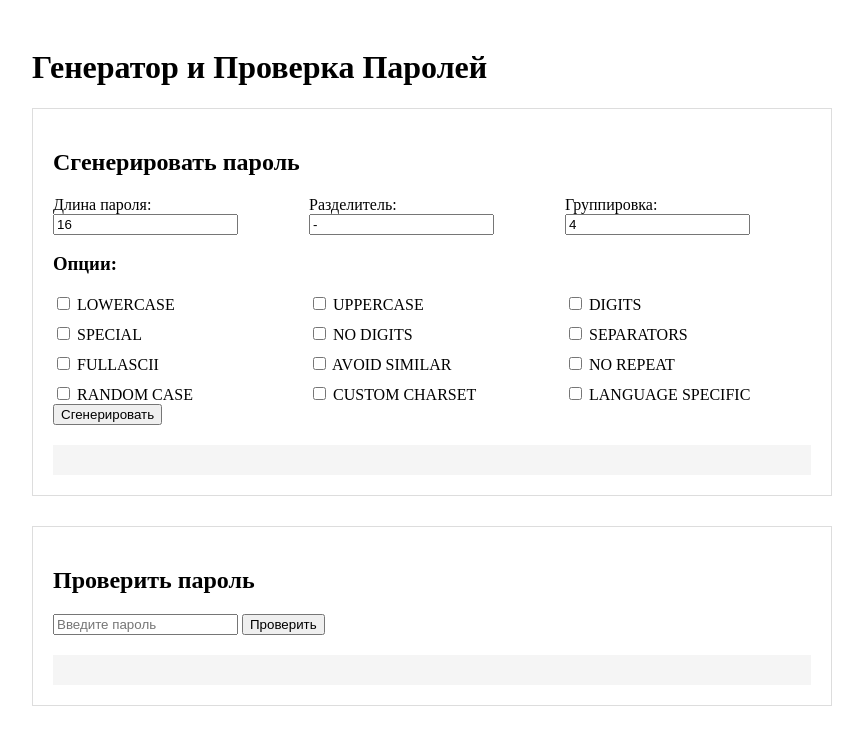
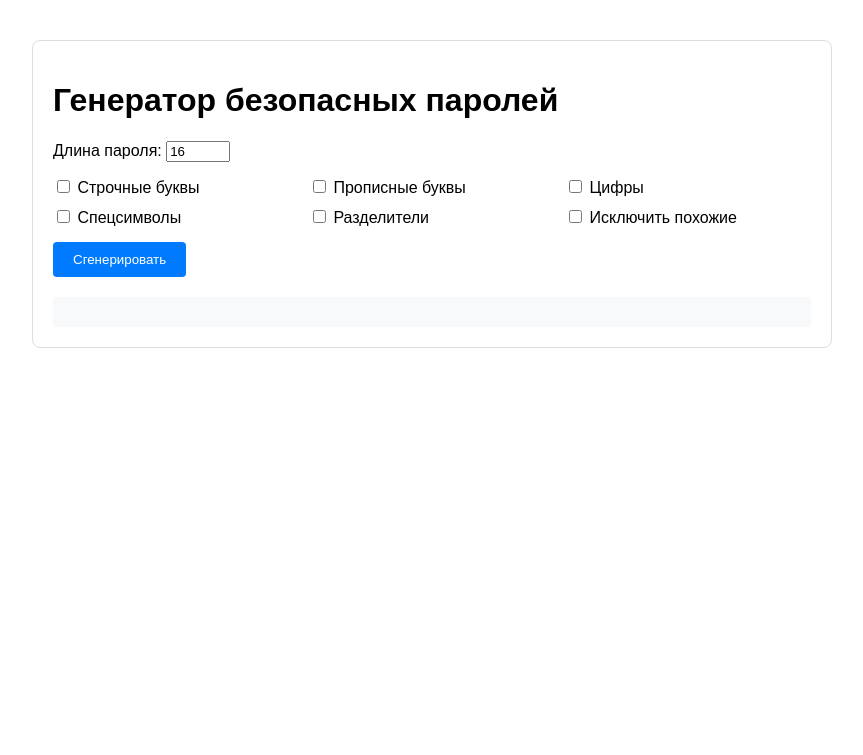
Before and after one commit to Gnfw/psw, a Flask app: page / in a window 1280 px wide. Shown: the top 755 px of the page, without its empty margins (208-1071 px from the left). Run offline with Flask 3, Linux system fonts and the light colour scheme.

Commit message:
Update index.html

```diff
--- a/templates/index.html
+++ b/templates/index.html
@@ -1,114 +1,73 @@
-<!-- templates/index.html -->
 <!DOCTYPE html>
 <html>
 <head>
-    <title>Password Manager</title>
+    <meta charset="UTF-8">
+    <title>Генератор паролей</title>
     <style>
-        .container { max-width: 800px; margin: 0 auto; padding: 20px; }
-        .section { margin-bottom: 30px; border: 1px solid #ddd; padding: 20px; }
-        .options-grid { display: grid; grid-template-columns: repeat(3, 1fr); gap: 10px; }
-        .result { margin-top: 20px; padding: 15px; background: #f5f5f5; }
+        body { font-family: Arial, sans-serif; max-width: 800px; margin: 20px auto; padding: 20px; }
+        .container { border: 1px solid #ddd; padding: 20px; border-radius: 8px; }
+        .options { display: grid; grid-template-columns: repeat(3, 1fr); gap: 10px; margin: 15px 0; }
+        button { background: #007bff; color: white; border: none; padding: 10px 20px; border-radius: 4px; cursor: pointer; }
+        button:hover { background: #0056b3; }
+        .result { margin-top: 20px; padding: 15px; background: #f8f9fa; border-radius: 4px; }
+        .error { color: #dc3545; }
     </style>
 </head>
 <body>
     <div class="container">
-        <h1>Генератор и Проверка Паролей</h1>
+        <h1>Генератор безопасных паролей</h1>
 
-        <!-- Генерация пароля -->
-        <div class="section">
-            <h2>Сгенерировать пароль</h2>
-            <div class="options-grid">
-                <div>
-                    <label>Длина пароля: <input type="number" id="length" value="16" min="8"></label>
-                </div>
-                <div>
-                    <label>Разделитель: <input type="text" id="separator" value="-" maxlength="1"></label>
-                </div>
-                <div>
-                    <label>Группировка: <input type="number" id="group_size" value="4" min="1"></label>
-                </div>
+        <div>
+            <label>Длина пароля:
+                <input type="number" id="length" value="16" min="8" max="100">
+            </label>
+
+            <div class="options">
+                <label><input type="checkbox" name="option" value="OPT_LOWERCASE"> Строчные буквы</label>
+                <label><input type="checkbox" name="option" value="OPT_UPPERCASE"> Прописные буквы</label>
+                <label><input type="checkbox" name="option" value="OPT_DIGITS"> Цифры</label>
+                <label><input type="checkbox" name="option" value="OPT_SPECIAL"> Спецсимволы</label>
+                <label><input type="checkbox" name="option" value="OPT_SEPARATORS"> Разделители</label>
+                <label><input type="checkbox" name="option" value="OPT_AVOID_SIMILAR"> Исключить похожие</label>
             </div>
 
-            <h3>Опции:</h3>
-            <div class="options-grid" id="options"></div>
-
             <button onclick="generatePassword()">Сгенерировать</button>
-            <div class="result" id="generation-result"></div>
         </div>
 
-        <!-- Проверка пароля -->
-        <div class="section">
-            <h2>Проверить пароль</h2>
-            <input type="password" id="password-to-check" placeholder="Введите пароль">
-            <button onclick="checkPassword()">Проверить</button>
-            <div class="result" id="check-result"></div>
-        </div>
+        <div class="result" id="result"></div>
     </div>
 
     <script>
-        // Динамическая загрузка опций
-        const options = [
-            'OPT_LOWERCASE', 'OPT_UPPERCASE', 'OPT_DIGITS', 'OPT_SPECIAL',
-            'OPT_NO_DIGITS', 'OPT_SEPARATORS', 'OPT_FULLASCII', 'OPT_AVOID_SIMILAR',
-            'OPT_NO_REPEAT', 'OPT_RANDOM_CASE', 'OPT_CUSTOM_CHARSET', 'OPT_LANGUAGE_SPECIFIC'
-        ];
-
-        const optionsContainer = document.getElementById('options');
-        options.forEach(opt => {
-            optionsContainer.innerHTML += `
-                <label>
-                    <input type="checkbox" value="${opt}">
-                    ${opt.replace('OPT_', '').replace('_', ' ')}
-                </label>
-            `;
-        });
-
         async function generatePassword() {
-            const options = Array.from(document.querySelectorAll('#options input:checked'))
+            const options = Array.from(document.querySelectorAll('input[name="option"]:checked'))
                 .map(el => el.value);
-
-            const params = {
-                length: parseInt(document.getElementById('length').value),
-                options: options,
-                separator: document.getElementById('separator').value,
-                group_size: parseInt(document.getElementById('group_size').value)
-            };
 
             try {
                 const response = await fetch('/generate', {
                     method: 'POST',
                     headers: { 'Content-Type': 'application/json' },
-                    body: JSON.stringify(params)
+                    body: JSON.stringify({
+                        length: parseInt(document.getElementById('length').value),
+                        options: options,
+                        separator: '-'
+                    })
                 });
 
-                const result = await response.json();
-                document.getElementById('generation-result').innerHTML =
-                    `Пароль: <strong>${result.password}</strong><br>
-                     Длина: ${result.password.length} символов`;
+                const data = await response.json();
+
+                if (response.ok) {
+                    const strength = ['Слабый', 'Средний', 'Надежный', 'Очень надежный', 'Ультра надежный'][data.strength - 1];
+                    document.getElementById('result').innerHTML = `
+                        <strong>Пароль:</strong> ${data.password}<br>
+                        <strong>Надежность:</strong> ${strength}
+                    `;
+                } else {
+                    document.getElementById('result').innerHTML =
+                        `<span class="error">Ошибка: ${data.error}</span>`;
+                }
             } catch (error) {
-                console.error(error);
-            }
-        }
-
-        async function checkPassword() {
-            const password = document.getElementById('password-to-check').value;
-
-            try {
-                const response = await fetch('/check', {
-                    method: 'POST',
-                    headers: { 'Content-Type': 'application/json' },
-                    body: JSON.stringify({ password })
-                });
-
-                const result = await response.json();
-                document.getElementById('check-result').innerHTML = `
-                    Надежность: ${result.strength}<br>
-                    Энтропия: ${result.entropy}<br>
-                    Время подбора: ${Math.round(result.time_to_crack)} сек<br>
-                    Скомпрометирован: ${result.compromised ? 'Да ⚠️' : 'Нет ✅'}
-                `;
-            } catch (error) {
-                console.error(error);
+                document.getElementById('result').innerHTML =
+                    `<span class="error">Ошибка соединения</span>`;
             }
         }
     </script>
```
